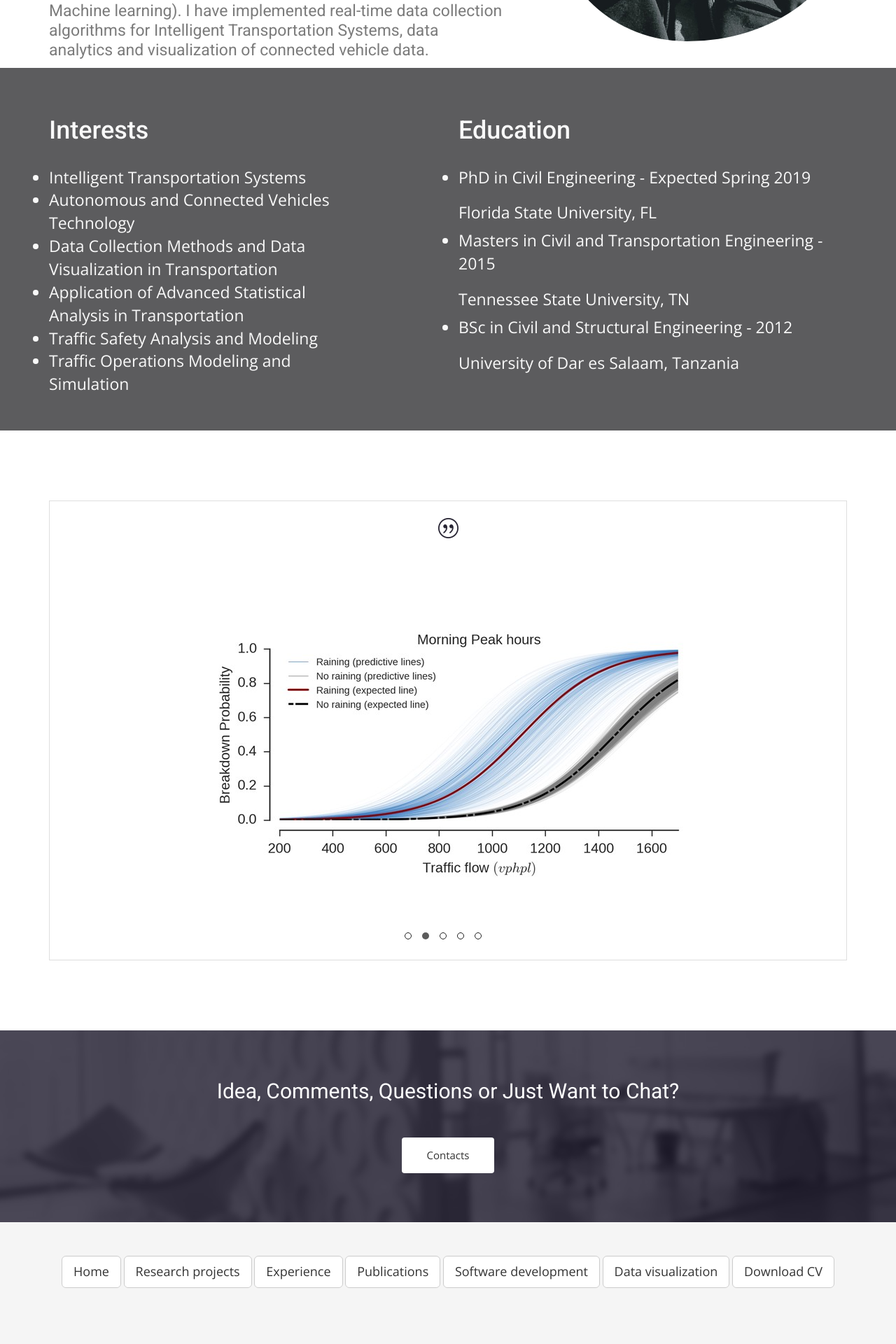
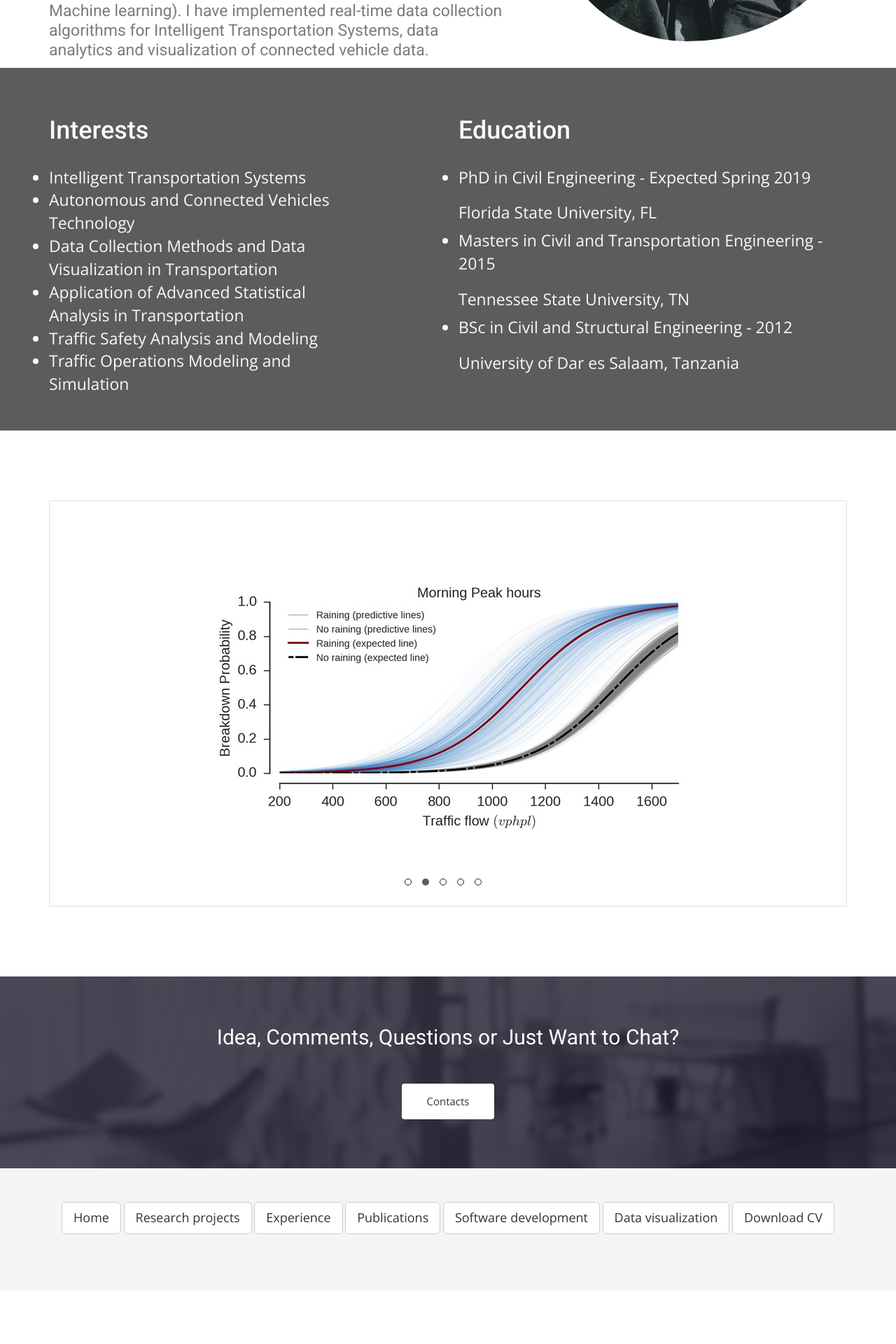
Before and after one commit to ekidando/Emma, a Jekyll site: the page built from index.html, in a window 1280 px wide. Shown: the part 1170-3090 px from the top of the page at 70% size. Built offline with Jekyll 4.4.1, drawn with Linux system fonts in a browser that asks for light colours; nearby versions of some CDN libraries; some web fonts are replaced; after the commit the page ends 3013 px from its top, so only the background shows below that.

Commit message:
Update index.html

```diff
--- a/index.html
+++ b/index.html
@@ -99,11 +99,11 @@ published: true
           <div id="testimonial-slider" class="owl-carousel">
             {% for tm in site.data.testimonials %}
             <div>
-                <img src="img/cotation.png" alt="IMG">
-                <p>{{ tm.testimonial }}</p>
+
+                <p><span>{{ tm.name }}</p>
                 <div class="user">
                   <img src="{{ tm.image }}" alt="">
-                  <p><span>{{ tm.name }}</span> {{ tm.title }}</p>
+
                 </div>
             </div>
             {% endfor %}
```
